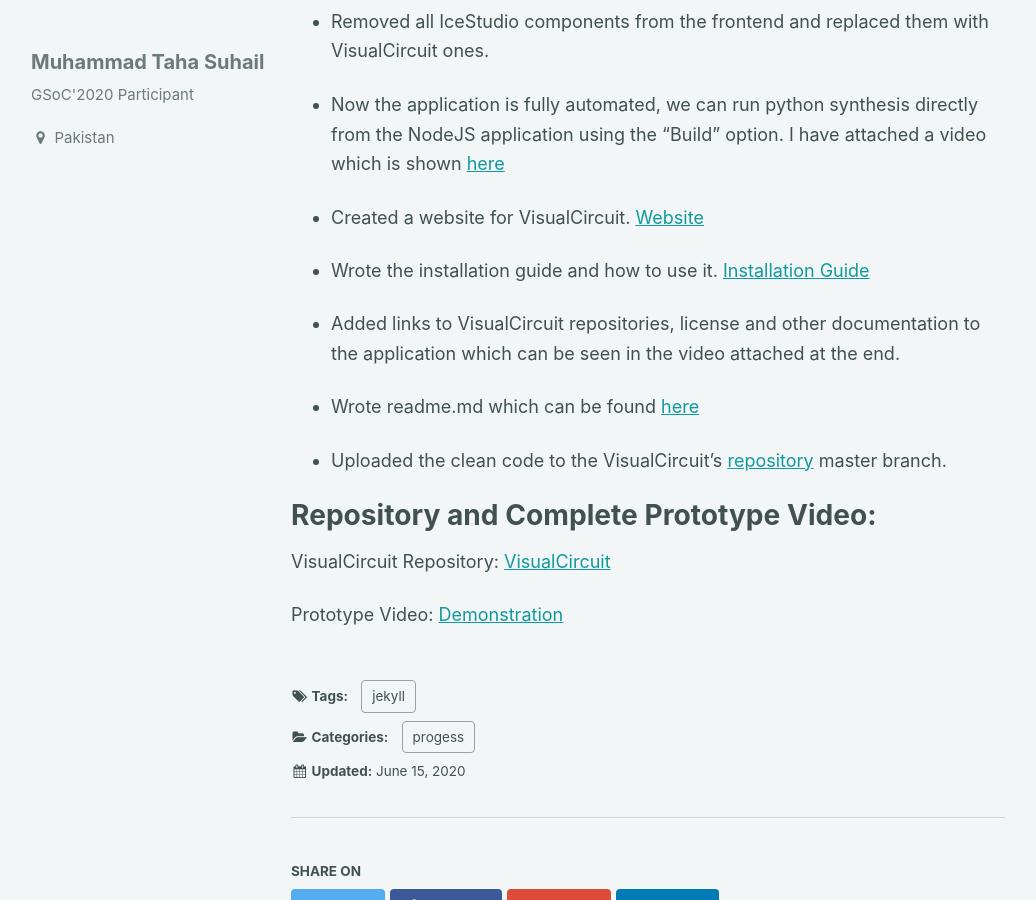
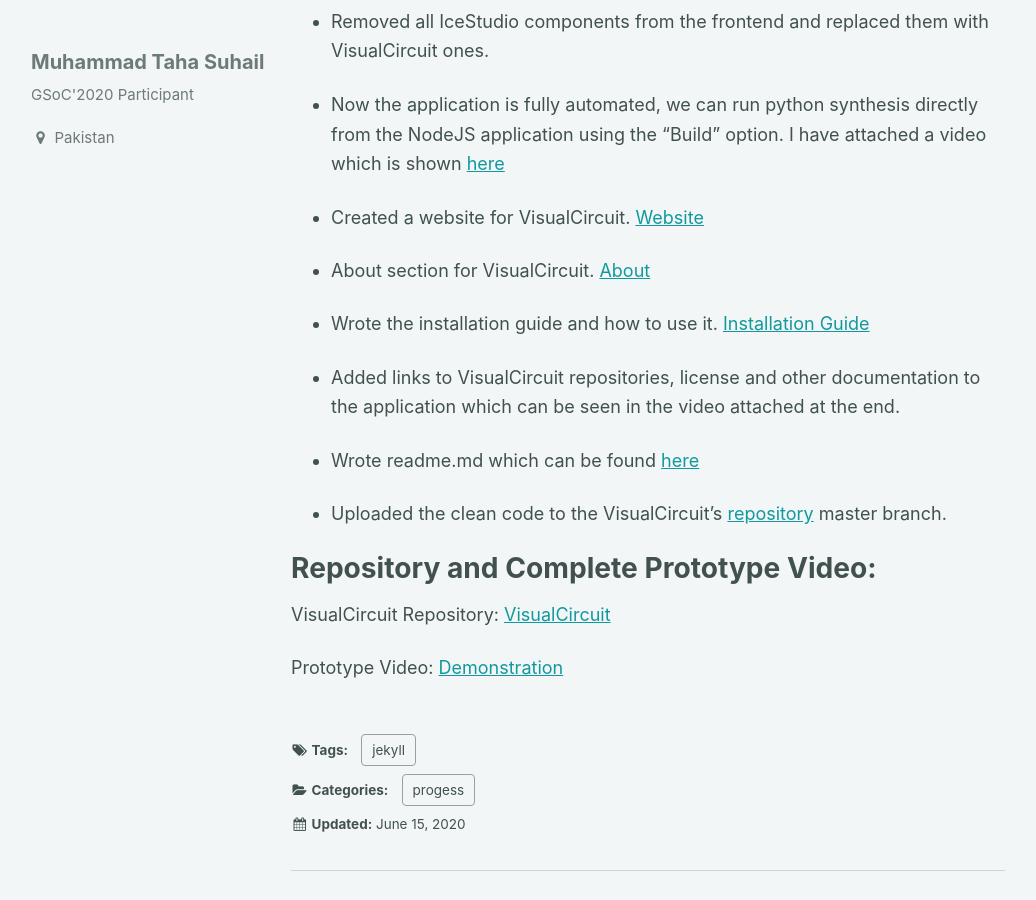
Before and after one commit to TheRoboticsClub/colab-gsoc2020-Muhammad_Taha, a Jekyll site: the page built from docs/_posts/2020-06-24-Week-4-GSoC.md, in a window 1280 px wide and 900 px high, scrolled down 400 px. Shown: the whole window, without its empty margins (7-1043 px from the left). Built offline with Jekyll 4.4.1, drawn with Linux system fonts in a browser that asks for light colours.

Commit message:
Update 2020-06-24-Week-4-GSoC.md

```diff
--- a/docs/_posts/2020-06-24-Week-4-GSoC.md
+++ b/docs/_posts/2020-06-24-Week-4-GSoC.md
@@ -15,6 +15,8 @@
 
 - Created a website for VisualCircuit. [Website]( https://jderobot.github.io/VisualCircuit/)
 
+- About section for VisualCircuit. [About](https://jderobot.github.io/VisualCircuit/about/)
+
 - Wrote the installation guide and how to use it. [Installation Guide]( https://jderobot.github.io/VisualCircuit/install/)
 
 - Added links to VisualCircuit repositories, license and other documentation to the application which can be seen in the video attached at the end.
```
